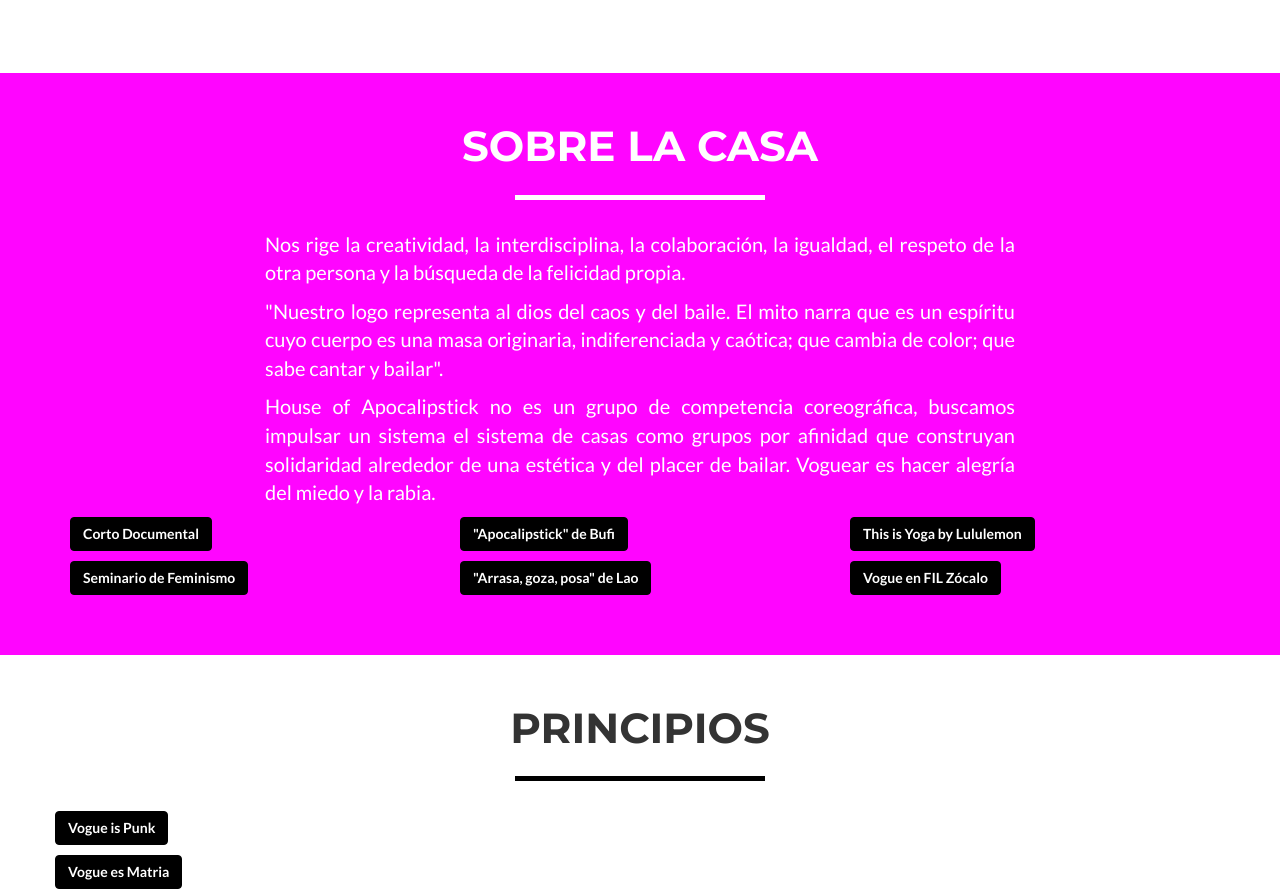
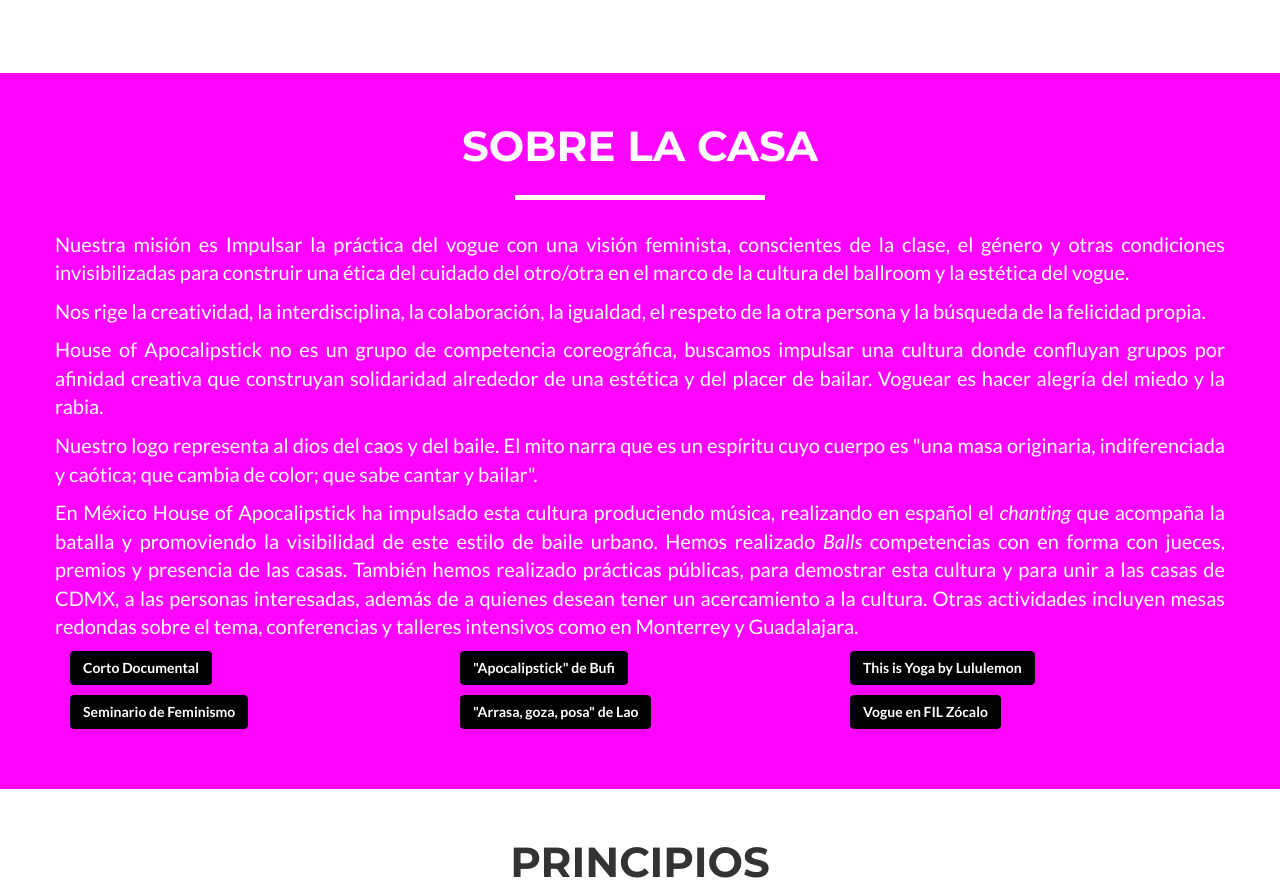
Before and after one commit to tipographo/tipographo.github.io, a website: page index.html in a window 1280 px wide. Shown: the part 5060-5956 px from the top of the page. Drawn offline with nearby package versions, Linux system fonts and the light colour scheme.

Commit message:
sobre la casa mas texto

```diff
--- a/index.html
+++ b/index.html
@@ -450,10 +450,12 @@
                     <hr class="star-light">
                 </div>
             <div class="row">
-                <div class="col-12 col-sm-8 col-lg-offset-2">
+                <div class="col-12 text-center">
+                    <p>Nuestra misión es Impulsar la práctica del vogue con una visión feminista, conscientes de la clase, el género y otras condiciones invisibilizadas para construir una ética del cuidado del otro/otra en el marco de la cultura del ballroom y la estética del vogue.</p>
                     <p>Nos rige la creatividad, la interdisciplina, la colaboración, la igualdad, el respeto de la otra persona y la búsqueda de la felicidad propia.</p>
-                    <p>"Nuestro logo representa al dios del caos y del baile. El mito narra que es un espíritu cuyo cuerpo es una masa originaria, indiferenciada y caótica; que cambia de color; que sabe cantar y bailar".</p>
-                    <p>House of Apocalipstick no es un grupo de competencia coreográfica, buscamos impulsar un sistema el sistema de casas como grupos por afinidad que construyan solidaridad alrededor de una estética y del placer de bailar. Voguear es hacer alegría del miedo y la rabia.</p>
+                    <p>House of Apocalipstick no es un grupo de competencia coreográfica, buscamos impulsar una cultura donde confluyan grupos por afinidad creativa que construyan solidaridad alrededor de una estética y del placer de bailar. Voguear es hacer alegría del miedo y la rabia.</p>
+                    <p>Nuestro logo representa al dios del caos y del baile. El mito narra que es un espíritu cuyo cuerpo es "una masa originaria, indiferenciada y caótica; que cambia de color; que sabe cantar y bailar".</p>
+                    <p>En México House of Apocalipstick ha impulsado esta cultura produciendo música, realizando en español el <i>chanting</i> que acompaña la batalla y promoviendo la visibilidad de este estilo de baile urbano. Hemos realizado <i>Balls</i> competencias con en forma con jueces, premios y presencia de las casas. También hemos realizado prácticas públicas, para demostrar esta cultura y para unir a las casas de CDMX, a las personas interesadas, además de a quienes desean tener un acercamiento a la cultura. Otras actividades incluyen mesas redondas sobre el tema, conferencias y talleres intensivos como en Monterrey y Guadalajara.</p>
             </div>
           </div>
             <div class="row">
```
